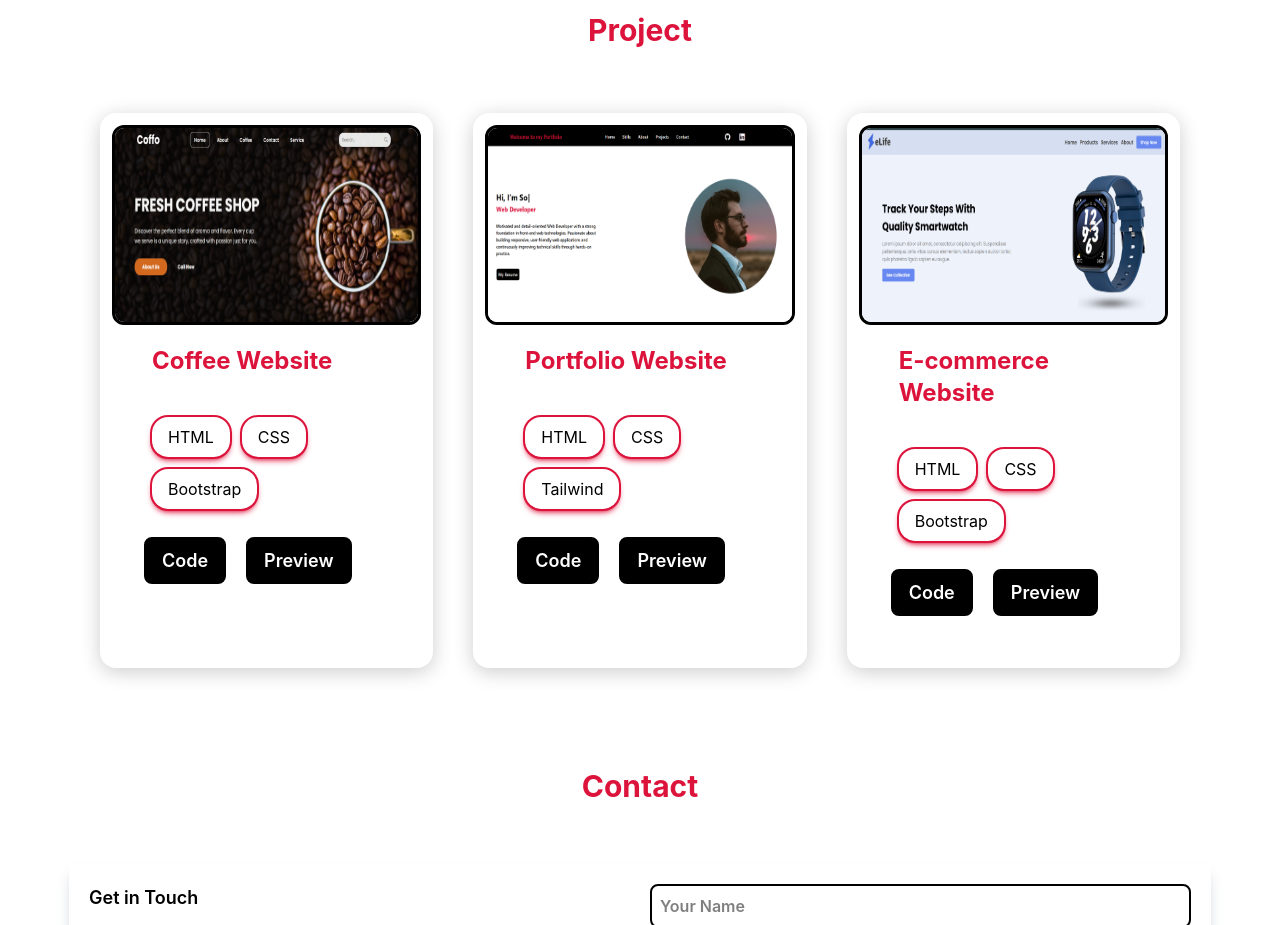
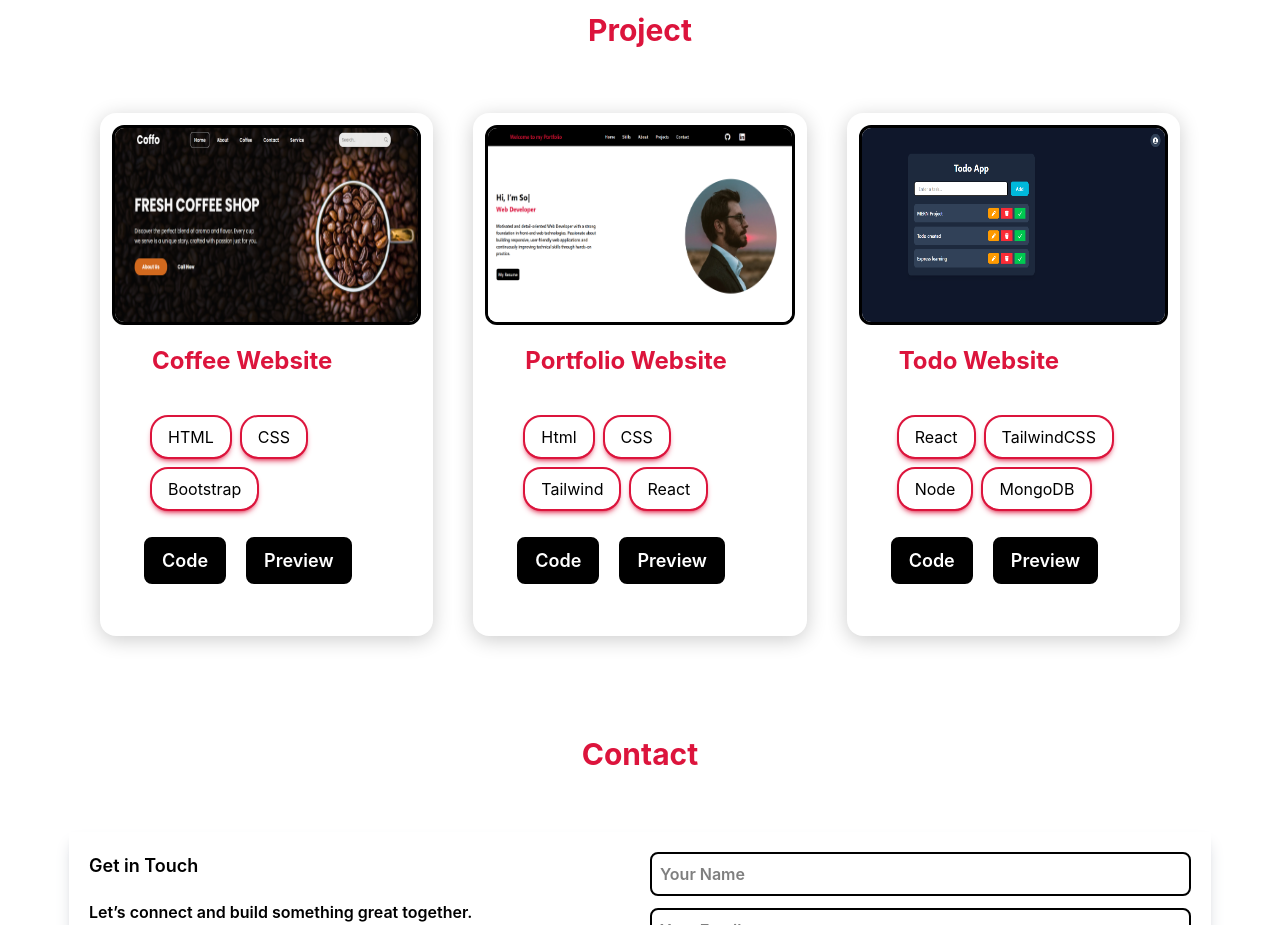
Before and after one commit to Soyab-pinjari/Portfolio, a React (Vite) app: page / in a window 1280 px wide. Shown: the part 1820-2745 px from the top of the page. Built offline with nearby package versions, Linux system fonts and the light colour scheme.

Commit message:
vercel update

```diff
--- a/src/Project.jsx
+++ b/src/Project.jsx
@@ -22,17 +22,17 @@ function Project() {
     {
       title: "Portfolio Website",
       image: "/Portfolio.png",
-      tech: ["HTML", "CSS", "Tailwind"],
+      tech: ["Html","CSS","Tailwind","React"],
       code: "https://github.com/Soyab-pinjari/Portfolio",
       preview: "https://portfolio-indol-sigma-87.vercel.app/",
     },
 
     {
-      title: "E-commerce Website",
-      image: "/Elife.png",
-      tech: ["HTML", "CSS", "Bootstrap"],
-      code: "#",
-      preview: "#",
+      title: "Todo Website",
+      image: "/Todo.png",
+      tech: ["React","TailwindCSS","Node", "MongoDB"],
+      code: "https://github.com/Soyab-pinjari/TodoProject",
+      preview: "https://todo-project-psi-five.vercel.app/",
     },
   ]
 
```
Also changed, not shown: public/Todo.png (added), vercel.json (added), 1 other file (tests, documents, lock files or other folders).
